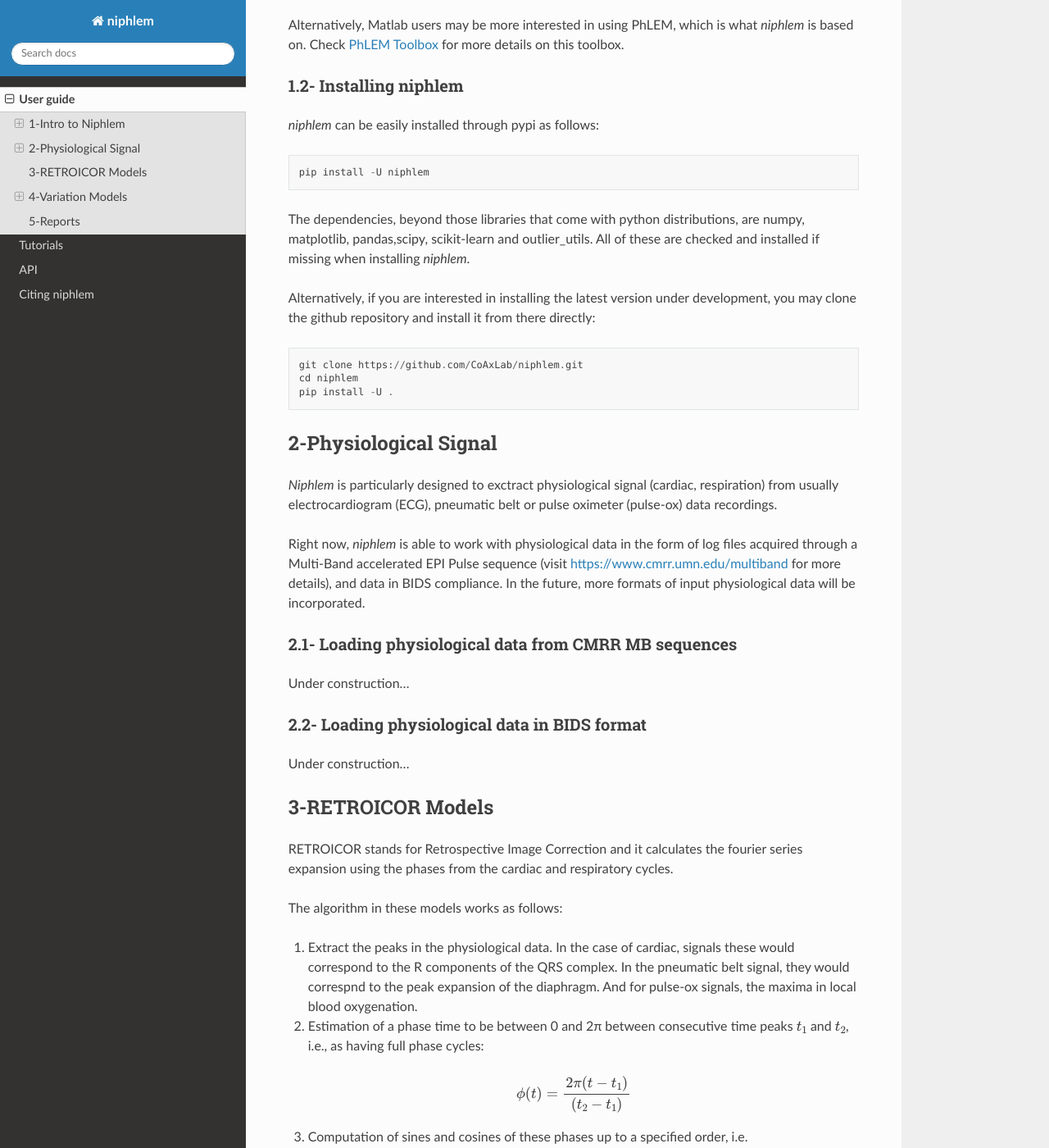
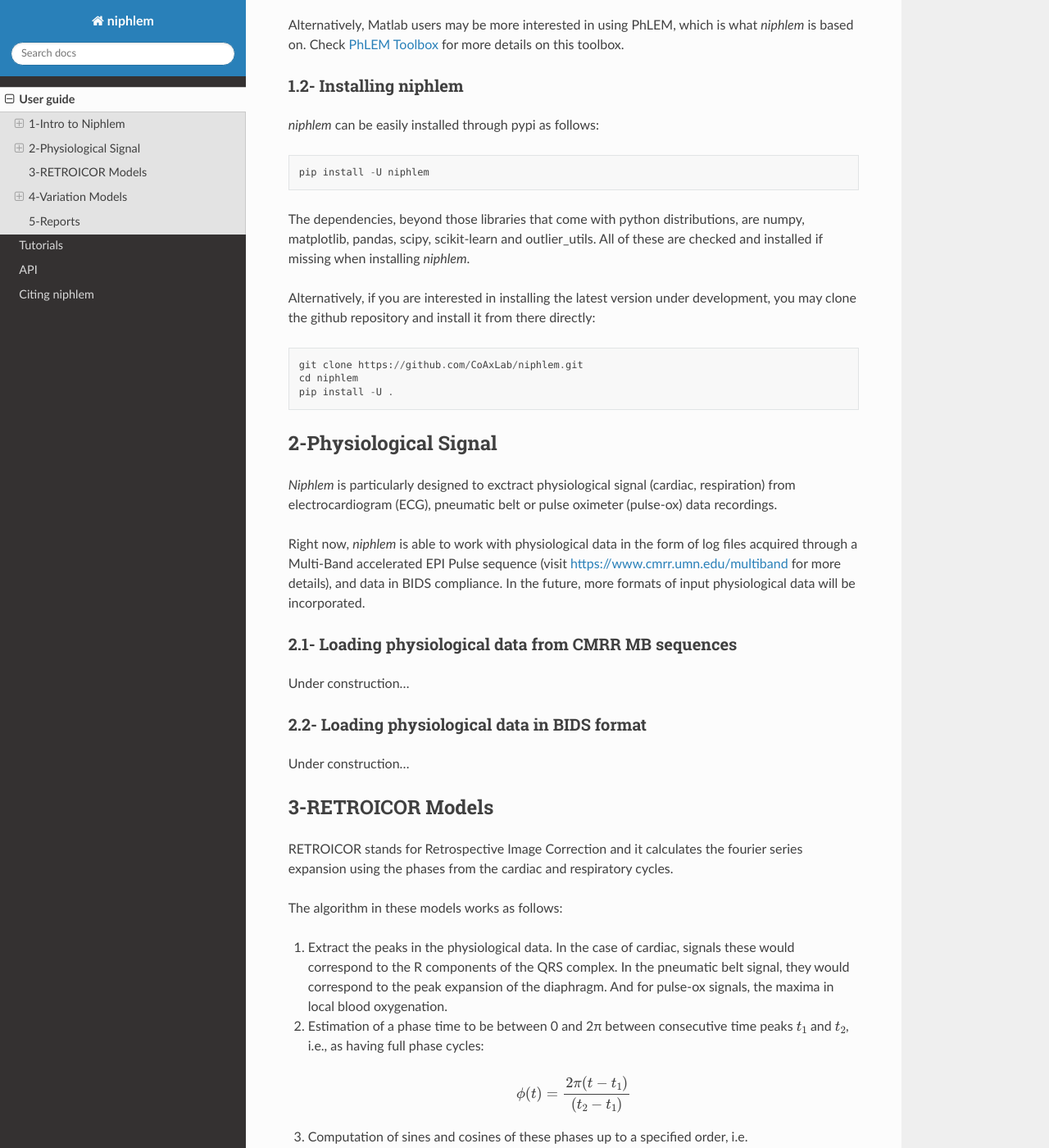
Before and after one commit to CoAxLab/niphlem, a Sphinx documentation site: the page built from docs/user_guide.rst, in a window 1280 px wide and 1400 px high, scrolled down 468 px. Shown: the whole window at 82% size. Built offline with Sphinx 7.4.7 and the Read the Docs theme 2.0.0, drawn with Linux system fonts in a browser that asks for light colours; pages that are not in the unit, such as notebooks, are missing from menus; some of the changed text lies outside the part shown.

Commit message:
edited user guide

```diff
--- a/docs/user_guide.rst
+++ b/docs/user_guide.rst
@@ -22,7 +22,7 @@
 
     pip install -U niphlem
 
-The dependencies, beyond those libraries that come with python distributions, are numpy, matplotlib, pandas,scipy, scikit-learn and outlier_utils. All of these are checked and installed if missing when installing *niphlem*.
+The dependencies, beyond those libraries that come with python distributions, are numpy, matplotlib, pandas, scipy, scikit-learn and outlier_utils. All of these are checked and installed if missing when installing *niphlem*.
 
 Alternatively, if you are interested in installing the latest version under development, you may clone the github repository and install it from there directly::
 
@@ -34,7 +34,7 @@
 2-Physiological Signal
 ======================
 
-*Niphlem* is particularly designed to exctract physiological signal (cardiac, respiration) from usually electrocardiogram (ECG), pneumatic belt or pulse oximeter (pulse-ox) data recordings.
+*Niphlem* is particularly designed to exctract physiological signal (cardiac, respiration) from electrocardiogram (ECG), pneumatic belt or pulse oximeter (pulse-ox) data recordings.
 
 Right now, *niphlem* is able to work with physiological data in the form of log files acquired through a Multi-Band accelerated EPI Pulse sequence (visit `<https://www.cmrr.umn.edu/multiband>`_ for more details), and data in BIDS compliance. In the future, more formats of input physiological data will be incorporated.
 
@@ -55,7 +55,7 @@
 
 The algorithm in these models works as follows:
 
-1. Extract the peaks in the physiological data. In the case of cardiac, signals these would correspond to the R components of the QRS complex. In the pneumatic belt signal, they would correspnd to the peak expansion of the diaphragm. And for pulse-ox signals, the maxima in local blood oxygenation.
+1. Extract the peaks in the physiological data. In the case of cardiac, signals these would correspond to the R components of the QRS complex. In the pneumatic belt signal, they would correspond to the peak expansion of the diaphragm. And for pulse-ox signals, the maxima in local blood oxygenation.
 
 2. Estimation of a phase time to be between 0 and 2π between consecutive time peaks :math:`t_1` and :math:`t_2`, i.e., as having full phase cycles:
 
```
Also changed, not shown: other parts of docs/user_guide.rst (+2 -2 lines).
